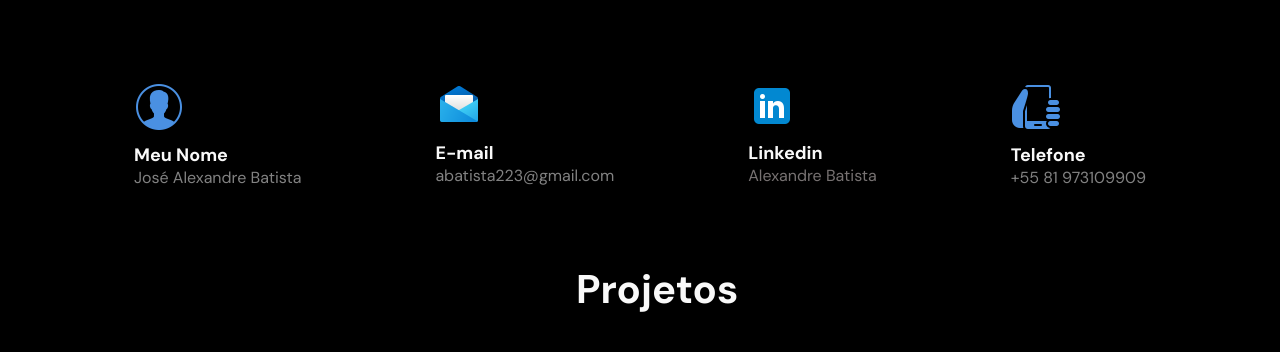
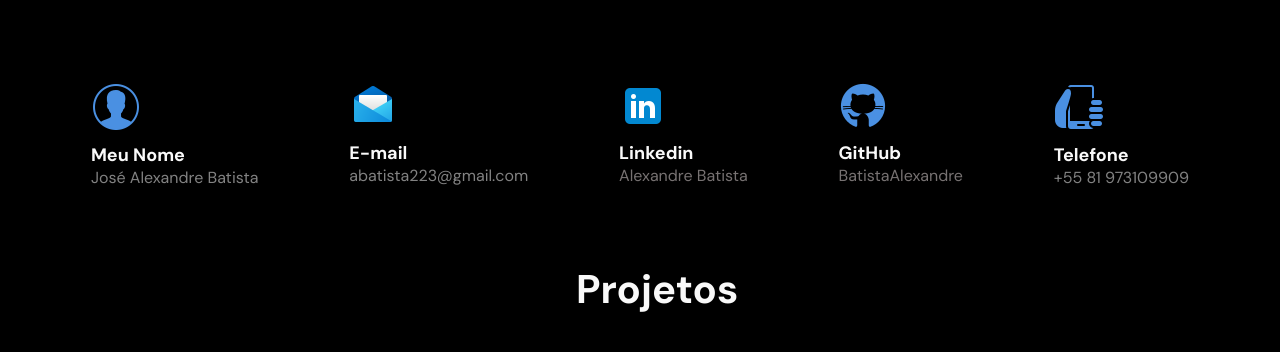
Before and after one commit to BatistaAlexandre/Portifolio-Alexandre, a plain HTML site: page index.html in a window 1280 px wide. Shown: the part 1248-1600 px from the top of the page. Drawn offline with nearby package versions, Linux system fonts and the light colour scheme.

Commit message:
Update index.html

```diff
--- a/index.html
+++ b/index.html
@@ -81,12 +81,16 @@
               <p>Linkedin</p>
               <small><a href="https://www.linkedin.com/in/alexandre-batista-10a297123/" target="_blank">Alexandre Batista</a></small>
             </div>
+            <div data-anime="right" class="linkedin-item">
+              <img src="/img/icons8-github-48.png">
+              <p>GitHub</p>
+              <small><a href="https://github.com/BatistaAlexandre" target="_blank">BatistaAlexandre</a></small>
+            </div>
             <div data-anime="right" class="tel-item">
               <img src="/img/icon-tel.png">
               <p>Telefone</p>
               <small>+55 81 973109909</small>
             </div>
-
           </div>
 
     </section>
@@ -101,8 +105,8 @@
               <div class="card-info">
                 <h2>Calculadora</h2>
                 <h3>HTML, CSS e JAVASCRIPT</h3>
-                <p>Nesse projeto eu criei do zero uma calculadora totalmete funcional </p>
-                <a href="https://github.com/BatistaAlexandre/calculator"><button class="btn">Saiba Mais</button></a>
+                <p>Nesse projeto eu criei do zero uma calculadora totalmete funcional usando as linguagens: HTML, CSS e JAVASCRIPT .</p>
+                <a href="https://github.com/BatistaAlexandre/calculator"><button class="btn">BatistaAlexandre</button></a>
 
               </div>
             </div>
@@ -114,7 +118,7 @@
               <div class="card-info">
                 <h2>Relógio digital e analogico</h2>
                 <h3>HTML, CSS e JAVASCRIPT</h3>
-                <p>Nesse projeto eu criei um relogio totalmente funcional.</p>
+                <p>Nesse projeto eu criei do zero uma calculadora totalmete funcional usando as linguagens: HTML, CSS e JAVASCRIPT .</p>
                 <a href="https://github.com/BatistaAlexandre/calculadora"><button class="btn">Saiba Mais</button></a>
 
               </div>
```
